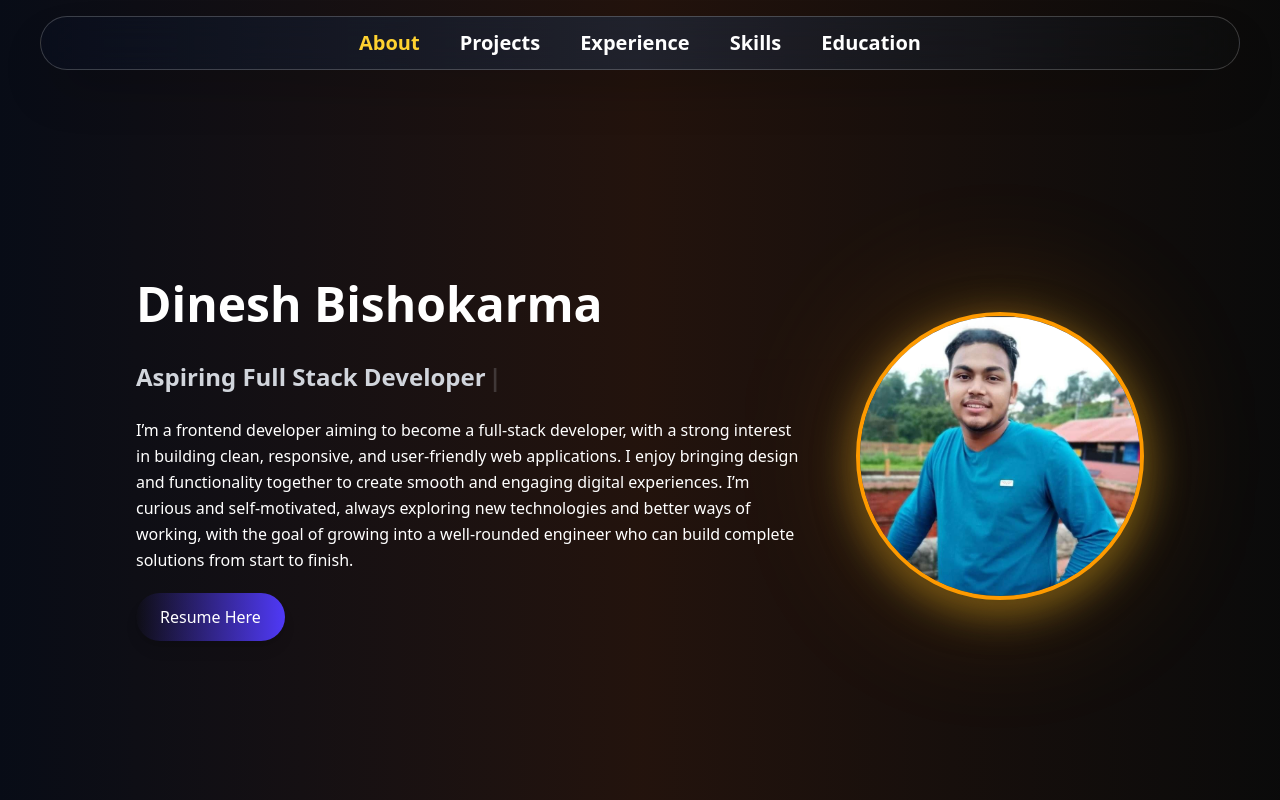
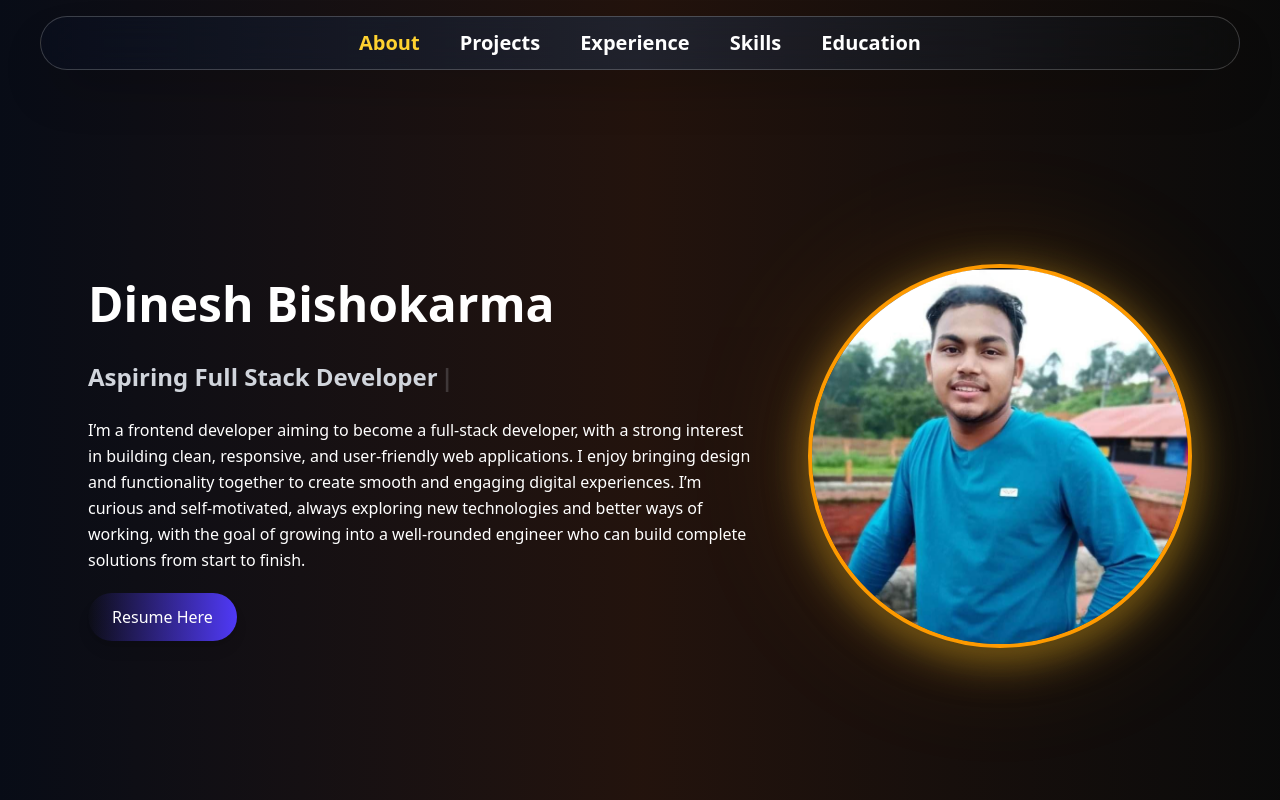
Before and after one commit to D-moc/My-Portfolio-Website, a React (Vite) app: page / in a window 1280 px wide. Shown: the top 800 px of the page. Built offline with nearby package versions, Linux system fonts and the light colour scheme.

Commit message:
Remove tilt effect

```diff
--- a/src/components/About.jsx
+++ b/src/components/About.jsx
@@ -1,6 +1,5 @@
 import React from "react";
 import { useTypewriter, Cursor } from "react-simple-typewriter";
-import Tilt from "react-parallax-tilt";
 import profileIcon from "../assets/image.jpg";
 import resumeFile from "../assets/resume.pdf";
 
@@ -51,32 +50,25 @@ function About() {
         </a>
       </div>
 
-      {/* Right Side - Profile Image with Glow + Tilt */}
+      {/* Right Side - Profile Image with Glow + Animation */}
       <div className="flex-shrink-0 flex justify-center md:justify-end relative">
         {/* Blurry glow behind image */}
         <div className="absolute inset-0 flex items-center justify-center">
           <div
-            className="w-64 h-64 md:w-80 md:h-80 rounded-full
+            className="w-72 h-72 md:w-96 md:h-96 rounded-full
                  bg-amber-500/30 blur-3xl animate-pulse"
           ></div>
         </div>
 
-        <Tilt
-          tiltMaxAngleX={20}
-          tiltMaxAngleY={20}
-          perspective={1000}
-          scale={1.05}
-          transitionSpeed={1000}
-          gyroscope={true}
-          className="rounded-full relative z-10"
-        >
+        {/* Animated Image */}
+        <div className="relative z-10 animate-bounce-slow">
           <img
             src={profileIcon}
             alt="Profile"
-            className="w-56 h-56 md:w-72 md:h-72 rounded-full shadow-lg object-cover
+            className="w-72 h-72 md:w-96 md:h-96 rounded-full shadow-lg object-cover
                  border-4 border-amber-500 drop-shadow-[0_10px_20px_rgba(251,191,36,0.5)]"
           />
-        </Tilt>
+        </div>
       </div>
     </section>
   );
```
